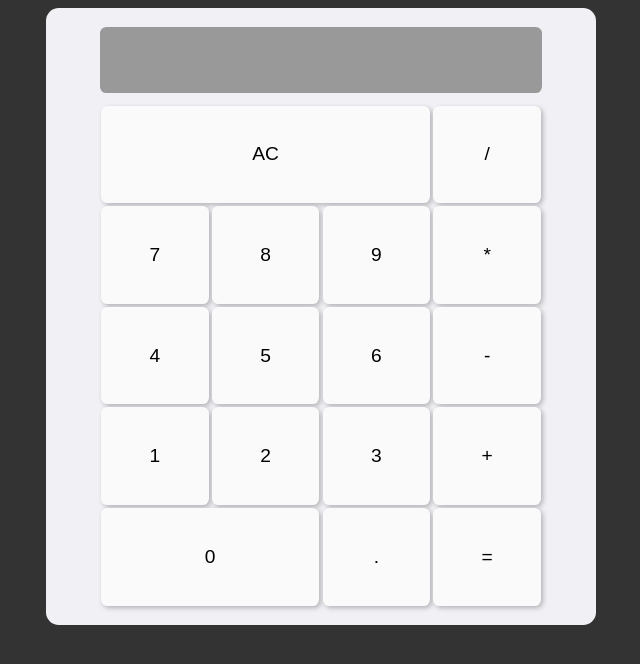
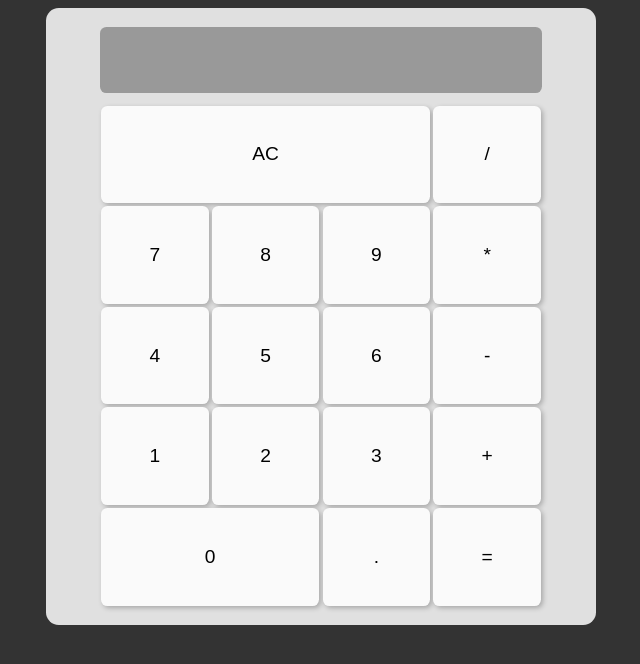
Before and after one commit to maironAzevedo/react-calculator, a React (Create React App) app: page / in a window 1280 px wide. Shown: the top 664 px of the page, without its empty margins (319-959 px from the left). Built offline with nearby package versions, Linux system fonts and the light colour scheme.

Commit message:
Changing background color

```diff
--- a/src/components/Calculator/Calculator.css
+++ b/src/components/Calculator/Calculator.css
@@ -8,7 +8,7 @@ body {
     display: flex;
     flex-direction: column;
     align-items: center;
-    background-color: #f0f0f5;
+    background-color: #e0e0e0;
     border-radius: .8rem;
     padding: 1.2rem 0;
 }
```
